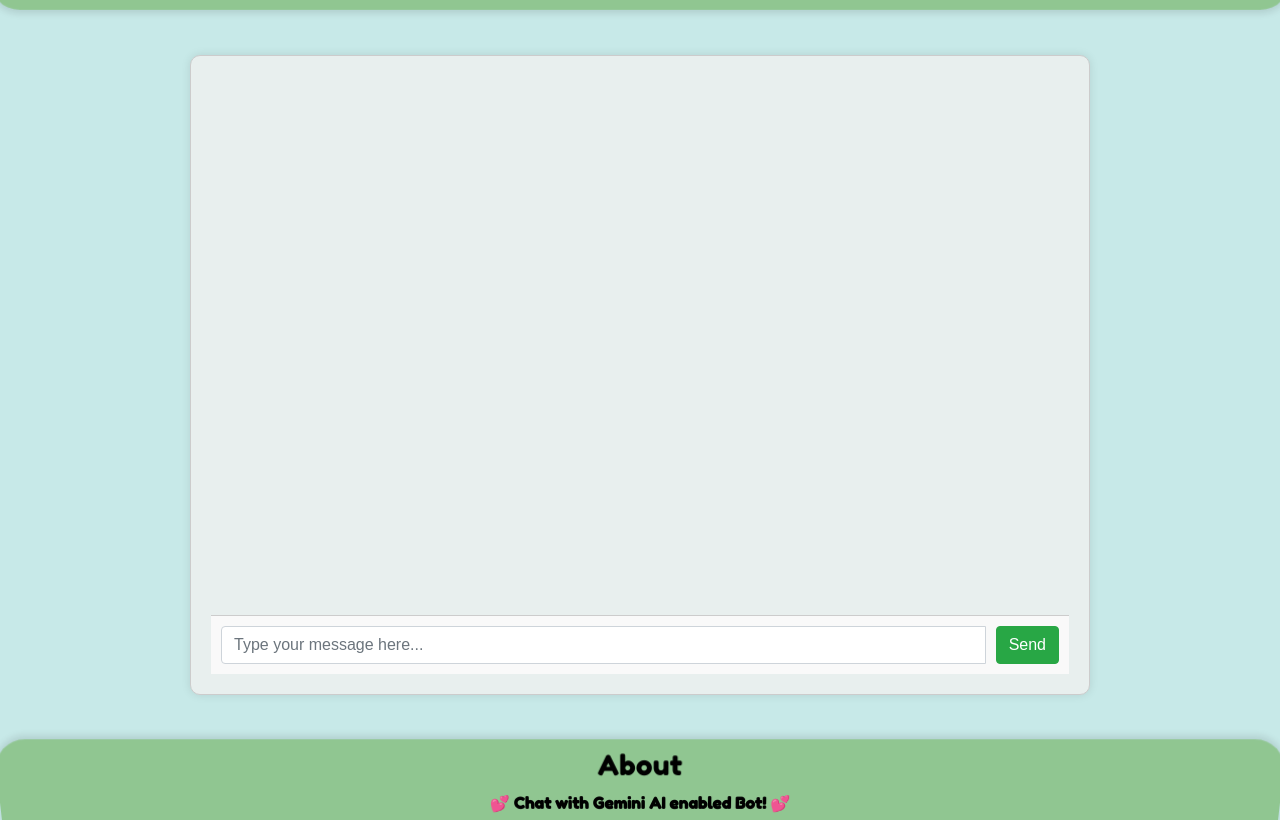
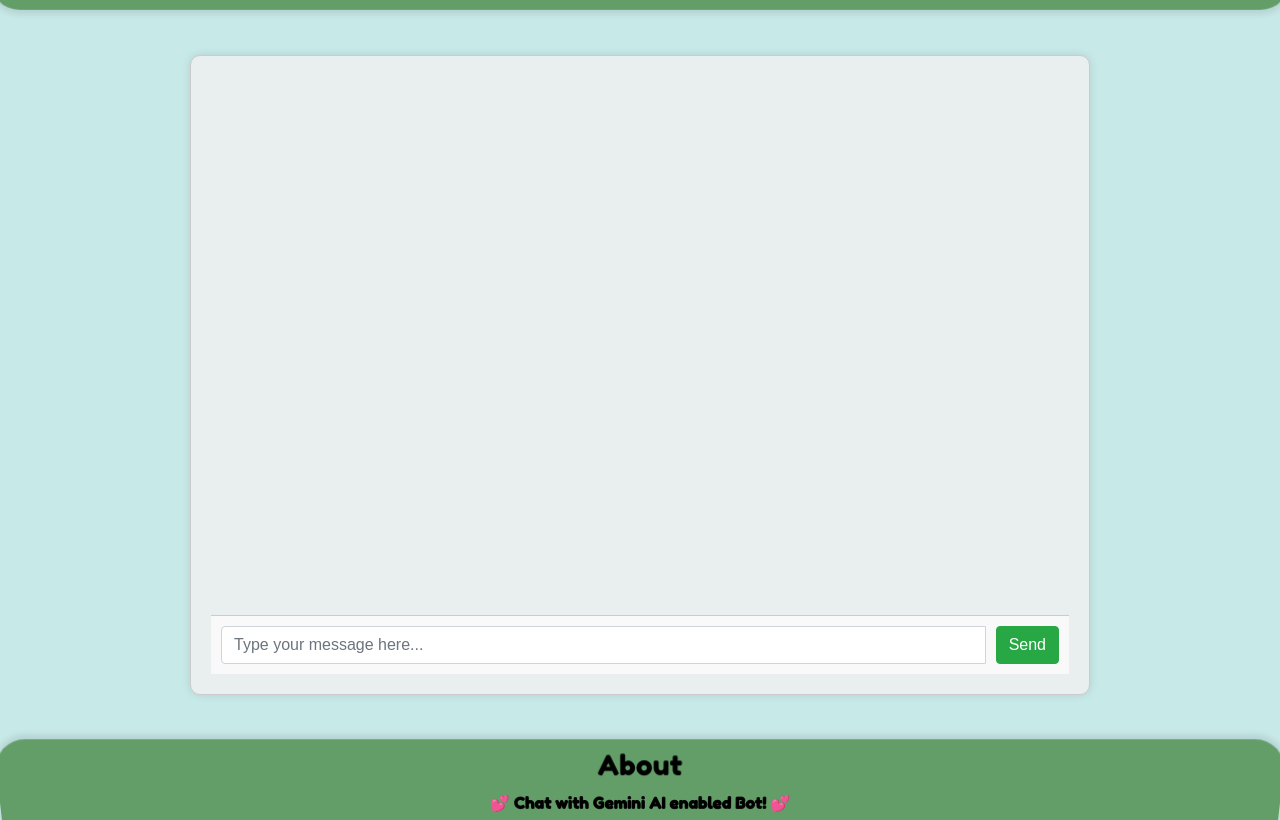
Before and after one commit to aayushrajj/Bat-Bot, a plain HTML site: page index.html in a window 1280 px wide. Shown: the part 139-959 px from the top of the page. Drawn offline with nearby package versions, Linux system fonts and the light colour scheme; a web font is replaced by a local one.

Commit message:
update changes done

```diff
--- a/static/styles.css
+++ b/static/styles.css
@@ -7,7 +7,8 @@
 
 /* css variables */
 :root {
-    --primary--color: #90c691; /*batman black*/
+    /* --primary--color: #90c691; */
+    --primary--color: #639e69;
     --light--yellow: #fefce8;
     --font-family: 'Fredoka One', cursive; /* Define font-family variable */
 }
@@ -126,7 +127,6 @@ body {
     padding: 10px;
     overflow-y: auto;
     border-bottom: 1px solid #ccc;
-    /* font-family: var(--font-family); */
     font-family:'Gill Sans', 'Gill Sans MT', Calibri, 'Trebuchet MS', sans-serif;
 }
 
```
